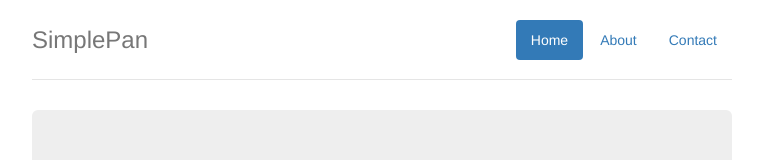
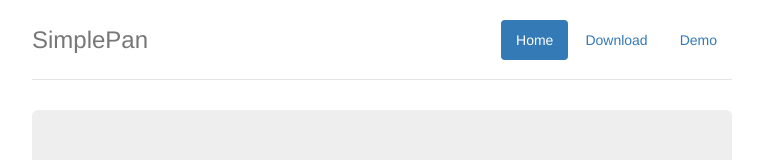
Before and after one commit to rajarju/simplePan, a website: page index.html in a window 1280 px wide. Shown: the top 160 px of the page, without its empty margins (258-1021 px from the left). Drawn offline with nearby package versions, Linux system fonts and the light colour scheme.

Commit message:
Updated Index

```diff
--- a/index.html
+++ b/index.html
@@ -29,8 +29,8 @@
       <div class="header">
         <ul class="nav nav-pills pull-right">
           <li class="active"><a href="#">Home</a></li>
-          <li><a href="#">About</a></li>
-          <li><a href="#">Contact</a></li>
+          <li><a href="#">Download</a></li>
+          <li><a href="#">Demo</a></li>
         </ul>
         <h3 class="text-muted">SimplePan</h3>
       </div>
```
